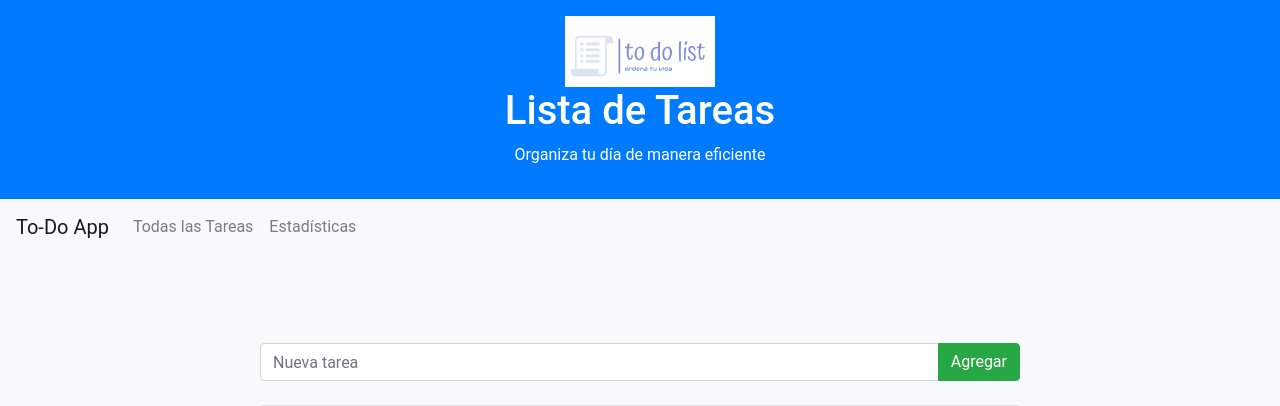
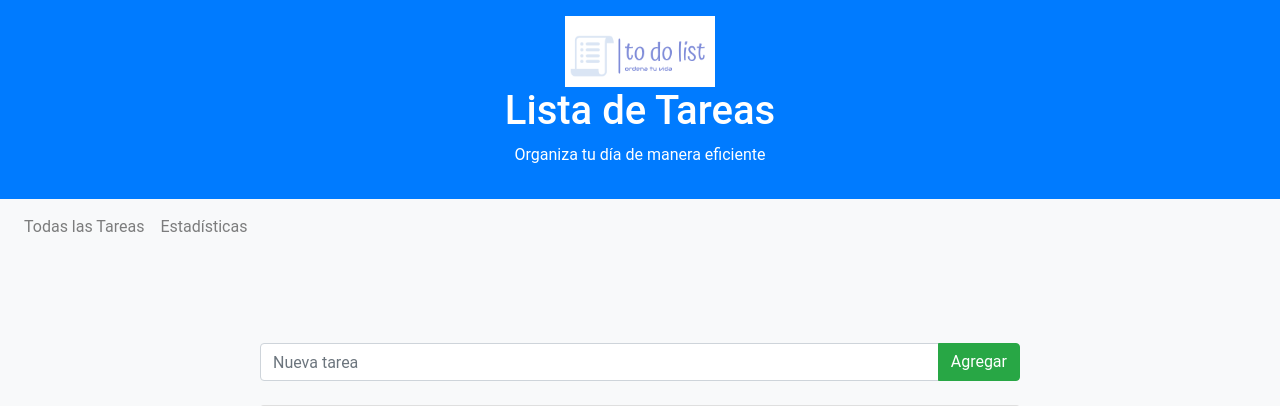
Before and after one commit to alberzenon/MundoPython, a Flask app: page / in a window 1280 px wide. Shown: the top 406 px of the page. Run offline with Flask 3, Linux system fonts and the light colour scheme; data comes from the database, SQL or seed files in the repository; some libraries are stand-ins or nearby versions.

Commit message:
to do list

```diff
--- a/to-do-list-web/templates/base.html
+++ b/to-do-list-web/templates/base.html
@@ -17,7 +17,6 @@
 
     <!-- Barra de Navegación -->
     <nav class="navbar navbar-expand-lg navbar-light bg-light">
-        <a class="navbar-brand" href="#">To-Do App</a>
         <button class="navbar-toggler" type="button" data-toggle="collapse" data-target="#navbarNav" aria-controls="navbarNav" aria-expanded="false" aria-label="Toggle navigation">
             <span class="navbar-toggler-icon"></span>
         </button>
```
